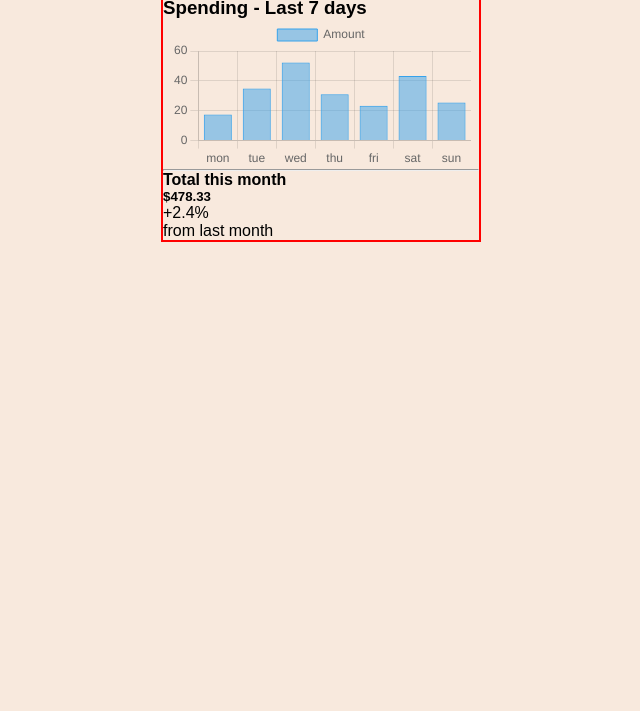
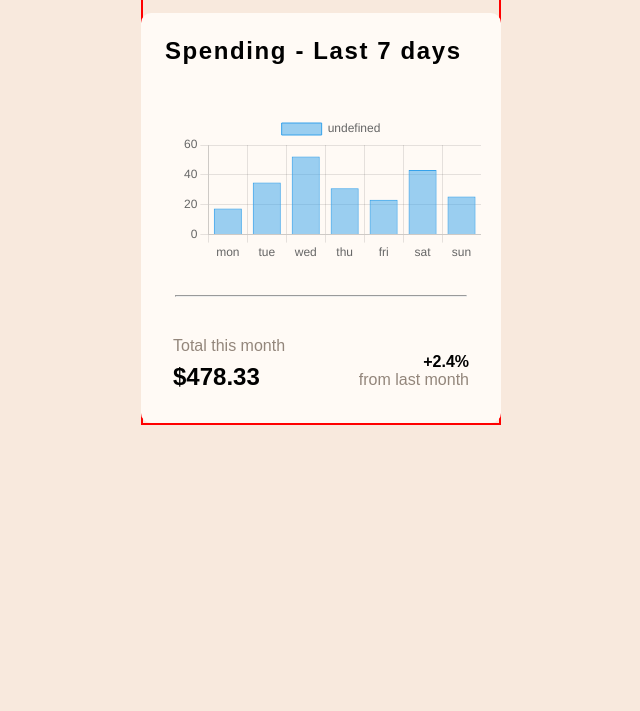
Before and after one commit to nyakita/expenses-chart-component-main, a plain HTML site: page index.html in a window 1280 px wide. Shown: the part 89-800 px from the top of the page, without its empty margins (319-959 px from the left). Drawn offline with nearby package versions, Linux system fonts and the light colour scheme.

Commit message:
section-footer creation

```diff
--- a/index.css
+++ b/index.css
@@ -18,8 +18,6 @@ html{
 
 body{
   background:var(--neutral-3);
-  /* width:25%; */
-  max-width:25%;
   margin:0 auto;
   font-family:var(--fontFamily);
 }
@@ -30,6 +28,8 @@ body{
   justify-content:center;
   margin:0 auto;
   border:2px solid red;
+  width:100%;
+  max-width:360px;
 }
 .section-header{
   background:var(--primary-1);
@@ -41,7 +41,10 @@ body{
   text-align:left;
   border:2px solid blue;
   width:100%;
+  max-width:360px;
   padding:1rem;
+  margin-bottom:1rem;
+  border-radius:10px;
 }
 h1{
   font-size:.75rem;
@@ -52,19 +55,58 @@ h1{
 h2{
   font-weight:400;
 }
+h3{
+  padding:1rem;
+  font-weight:bold;
+  letter-spacing: .1rem;
+  font-size:1.5rem;
+}
 .section-body{
   display:flex;
   flex-direction:column;
-  width:100%;
+  /* width:100%; */
+  max-width:360px;
+  background:var(--neutral-4);
+  border-radius:10px;
+  padding:.5rem;
 }
-.chart-main{
+hr{
+  width:85%;
+  margin:0 auto;
+}
+.chart{
+  padding:2rem;
+  margin:0 auto;
+}
+.section-footer-main{
   display:flex;
-  width:100%;
-  justify-content: space-evenly;
+  flex-direction:row;
+  justify-content:space-between;
+  padding:1.5rem;
 }
-#canvas{
-  color:var(--primary-1);
+.section-footer-header{
+  display:flex;
+  flex-direction:column;
 }
-h3{
-
+h4{
+  font-weight:400;
+  color:var(--neutral-2);
+  margin-bottom:.5rem;
+  margin-top:1rem;
 }
+h5{
+  font-weight:700;
+  font-size:1.5rem;
+}
+.section-footer{
+  display:flex;
+  flex-direction:column;
+}
+.profit{
+  margin-top:2rem;
+  font-weight:bold;
+  text-align:right;
+}
+.text{
+  color:var(--neutral-2);
+}
--- a/index.html
+++ b/index.html
@@ -19,20 +19,27 @@
       <h1>My balance</h1>
       <h2>$921.48</h2>
     </div>
-    <img src="images/logo.svg" alt="logo">
+    <img src="images/logo.svg" alt="logo" class="image">
   </div>
   <div class="section-body">
     <h3>Spending - Last 7 days</h3>
-    <div class="chart-main">
-      <div>
+      <div class="chart">
         <canvas id="myChart"></canvas>
       </div>
+    <hr>
+    <div class="section-footer-main">
+      <div class="section-footer-header">
+        <h4>Total this month</h4>
+        <h5>$478.33</h5>
+      </div>
+      <div class="section-footer">
+        <span class="profit">+2.4%</span>
+        <span class="text">from last month</span>
+      </div>
     </div>
-    <hr>
-    <h4>Total this month</h4>
-    <h5>$478.33</h5>
-    <span>+2.4%</span>
-    <span>from last month</span>
+
+
+
   </div>
 
 
--- a/index.js
+++ b/index.js
@@ -5,7 +5,6 @@ const ctx = document.getElementById('myChart');
     data: {
       labels: ['mon', 'tue', 'wed', 'thu', 'fri', 'sat', 'sun'],
       datasets: [{
-        label: 'Amount',
         data: [17.45, 34.91, 52.36, 31.07, 23.39, 43.28,25.48],
         borderWidth: 1
       }]
@@ -15,6 +14,9 @@ const ctx = document.getElementById('myChart');
         y: {
           beginAtZero: true
         }
+      },
+      legend:{
+        display:false
       }
     }
   });
```
